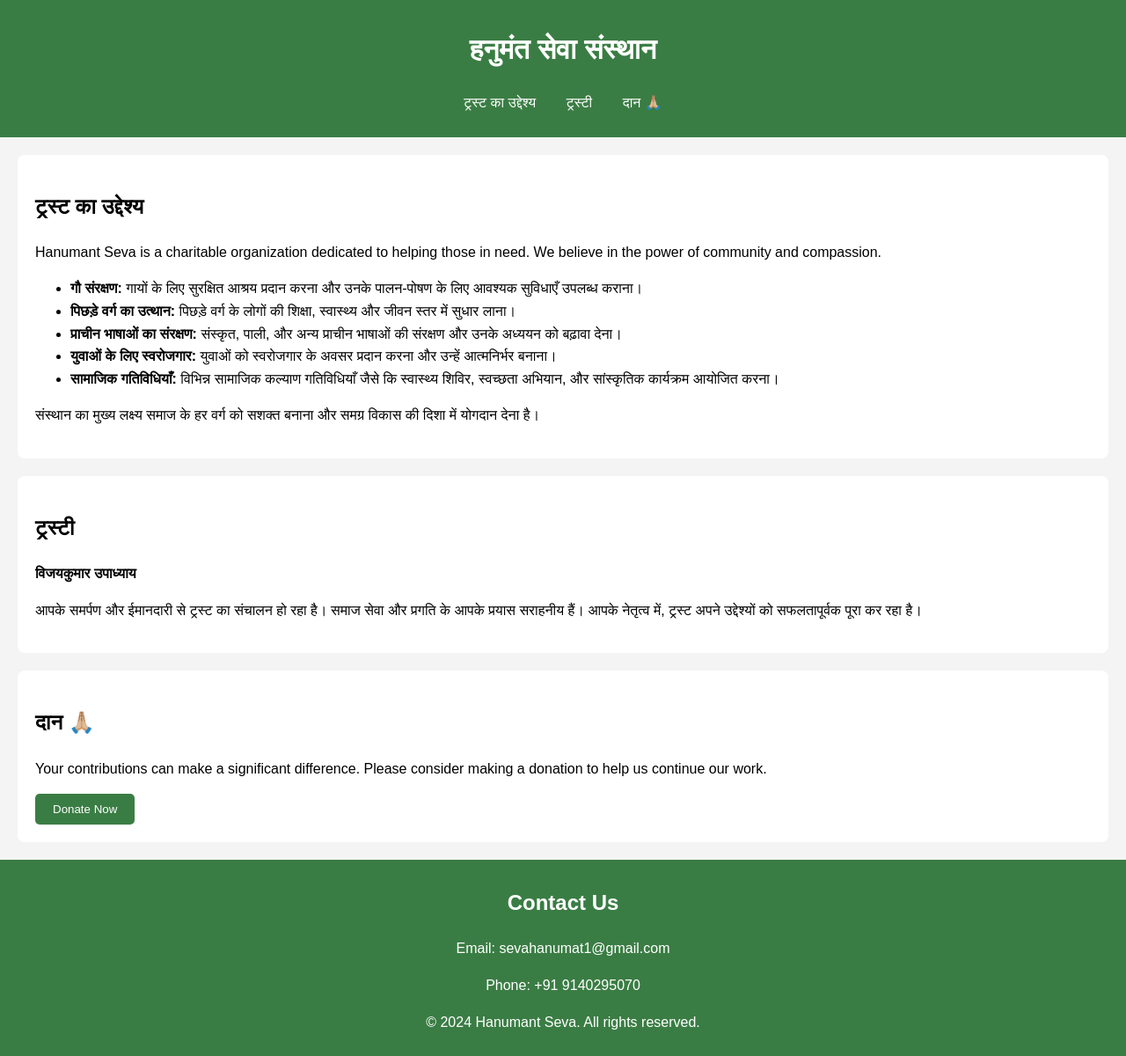
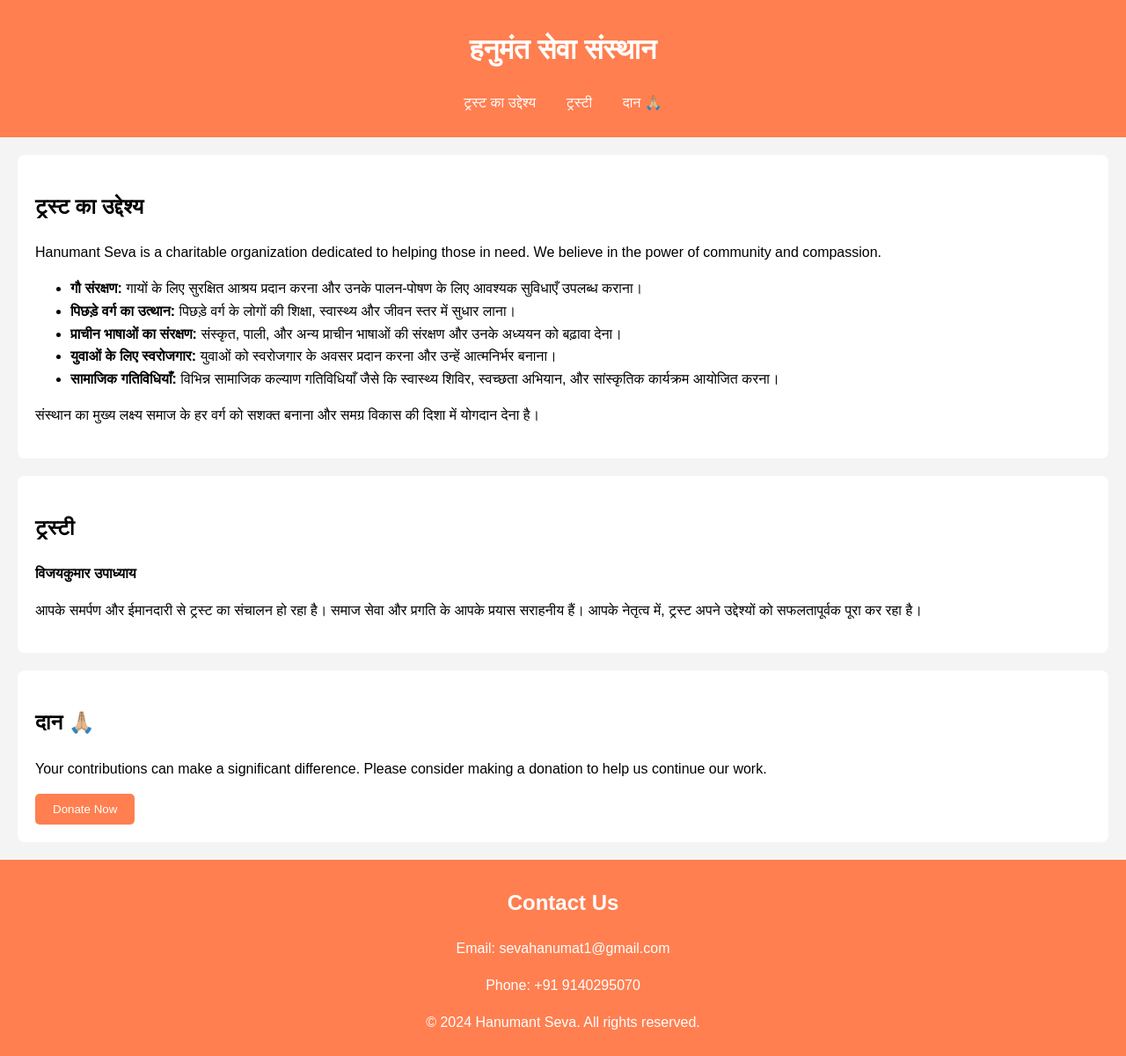
Before and after one commit to hanumantseva/sansthan, a plain HTML site: page index.html in a window 1280 px wide. Shown: the whole page at 88% size. Drawn offline with Linux system fonts and the light colour scheme.

Commit message:
Update styles.css

```diff
--- a/styles.css
+++ b/styles.css
@@ -7,7 +7,7 @@ body {
 }
 
 header {
-    background: #3a7d44;
+    background: #FF7F50;
     color: #fff;
     padding: 10px 0;
     text-align: center;
@@ -36,7 +36,7 @@ section {
 }
 
 button {
-    background: #3a7d44;
+    background: #FF7F50;
     color: #fff;
     border: none;
     padding: 10px 20px;
@@ -45,13 +45,13 @@ button {
 }
 
 button:hover {
-    background: #2a5a30;
+    background: #f74d0f;
 }
 
 footer {
     text-align: center;
     padding: 10px 0;
-    background: #3a7d44;
+    background: #FF7F50;
     color: #fff;
     position: relative;
     bottom: 0;
```
